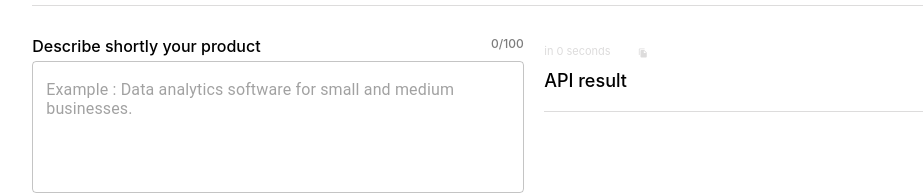
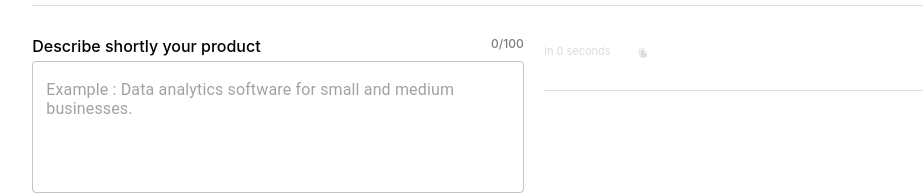
Before and after one commit to YoannBuzenet/ai_next_app, a Next.js app: page /templates/text in a window 1280 px wide. Shown: the part 182-377 px from the top of the page, without its empty margins (106-1029 px from the left). Built offline with nearby package versions, Linux system fonts and the light colour scheme; no server answers.

Commit message:
removed all occurencies of userContext + nextApp now send numberOfOutputs param to node API

```diff
--- a/components/AIResultV2.jsx
+++ b/components/AIResultV2.jsx
@@ -18,7 +18,7 @@ const AIResultV2 = ({ currentText, timeSinceGeneration }) => {
           </IconButton>
         </div>
       </div>
-      <p className={styles.mainText}>API result</p>
+      <p className={styles.mainText}>{currentText}</p>
     </div>
   );
 };
--- a/pages/api/creation.js
+++ b/pages/api/creation.js
@@ -13,6 +13,7 @@ export default async (req, res) => {
     passphrase: process.env.FRONT_APP_PASSPHRASE,
     idUser: idUser,
     provider: req?.body?.user?.provider,
+    numberOfOutput: req?.body?.numberOfOutputs,
   };
 
   try {
--- a/pages/login.js
+++ b/pages/login.js
@@ -3,12 +3,10 @@ import Link from "next/link";
 import Image from "next/image";
 import { useSession, getSession, signIn } from "next-auth/client";
 import { useContext } from "react";
-import userContextFile from "../contexts/userContext";
 import styles from "../styles/Login.module.css";
 import { useIntl, FormattedMessage } from "react-intl";
 
 export default function Login() {
-  const { userContext } = useContext(userContextFile);
   const [session, loading] = useSession();
 
   const handleGoogleClick = (e) => {
--- a/pages/myAccount.js
+++ b/pages/myAccount.js
@@ -2,7 +2,6 @@ import Head from "next/head";
 import Link from "next/link";
 import { useSession, getSession, signOut } from "next-auth/client";
 import { useContext } from "react";
-import userContextFile from "../contexts/userContext";
 import styles from "../styles/MyAccount.module.css";
 import UserCheck from "../services/userCheck";
 import Button from "@material-ui/core/Button";
@@ -26,7 +25,6 @@ export async function getServerSideProps(context) {
 }
 
 export default function MyAccount() {
-  const { userContext } = useContext(userContextFile);
   const [session, loading] = useSession();
 
   const handleSignOut = () => {
--- a/pages/templates/text.js
+++ b/pages/templates/text.js
@@ -41,7 +41,6 @@ export default function Text() {
 
   const sendDataToBackEnd = async () => {
     setIsLoadingAPIResults(true);
-    setAIResults([]);
     let arrayofuserInputs = [];
     for (const userInput in userInputs) {
       arrayofuserInputs = [
@@ -54,6 +53,7 @@ export default function Text() {
       userInputs: arrayofuserInputs,
       lang: langSelected,
       user: session.user,
+      numberOfOutput: outputNumber,
     };
     console.log("we build the final payload here. Here :", finalPayload);
     axios
@@ -211,7 +211,7 @@ export default function Text() {
             )}
             {AIResults.map((result) => (
               <AIResultV2
-                currentText={result.content}
+                currentText={result.currentText}
                 timeSinceGeneration={result.date}
               />
             ))}
--- a/pages/workplace.js
+++ b/pages/workplace.js
@@ -5,7 +5,6 @@ import { FormattedMessage } from "react-intl";
 import CategorySelector from "../components/CategorySelector";
 import { useSession, getSession } from "next-auth/client";
 import { useContext, useState } from "react";
-import userContextFile from "../contexts/userContext";
 import styles from "../styles/WorkPlace.module.css";
 import { categoriesDefinition } from "../definitions/categories";
 import HeartWorkPlace from "../components/HeartWorkPlace";
@@ -39,7 +38,6 @@ export async function getServerSideProps(context) {
 function Workplace() {
   // TODO 2nd step
   // si on start avec isMobile = true, isDisplayedTools est true et le bouton pour le cacher disparait
-  const { userContext } = useContext(userContextFile);
   const [session, loading] = useSession();
   const [isLoadingAPIResults, setIsLoadingAPIResults] = useState(false);
   const [isDisplayedTools, setIsDisplayedTools] = useState(true);
```
